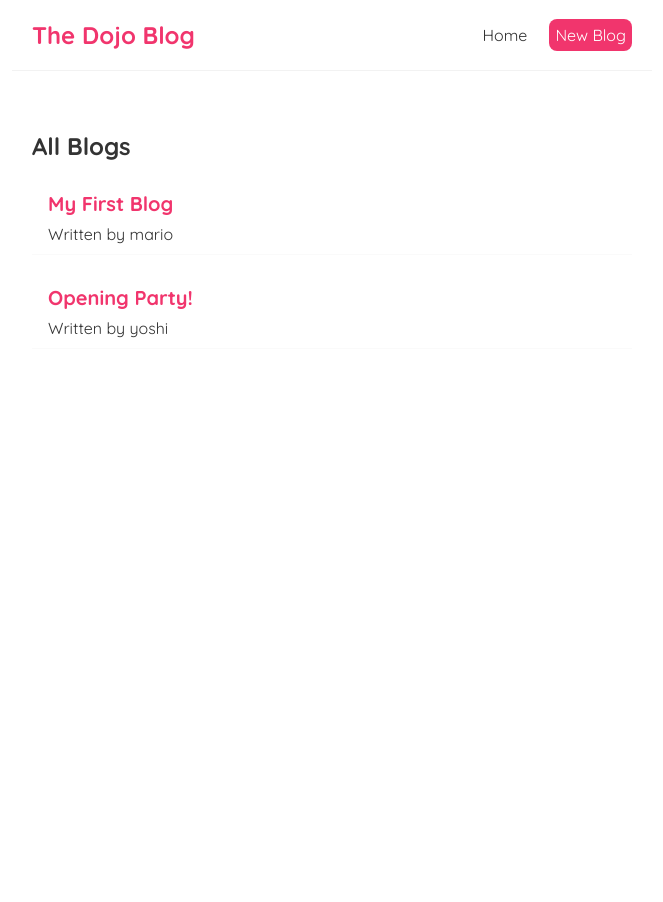
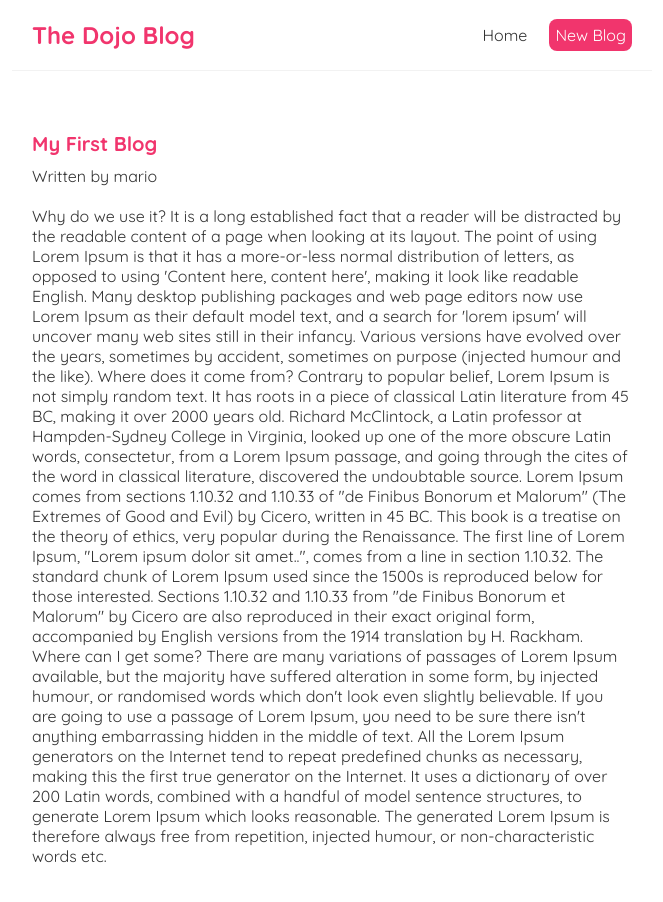
Before and after one commit to KhineThwe/React_Training, a React (Create React App) app: page /blogs/1 in a window 1280 px wide. Shown: the top 902 px of the page, without its empty margins (308-971 px from the left). Before the commit the page ends 800 px from the top, so only its background shows below. Built offline with nearby package versions, Linux system fonts and the light colour scheme; data requests are answered from the project's data file.

Commit message:
create form

```diff
--- a/package.json
+++ b/package.json
@@ -8,7 +8,7 @@
     "@testing-library/user-event": "^13.5.0",
     "react": "^18.2.0",
     "react-dom": "^18.2.0",
-    "react-router-dom": "^6.6.2",
+    "react-router-dom": "^5.3.4",
     "react-scripts": "5.0.1",
     "web-vitals": "^2.1.4"
   },
--- a/src/App.js
+++ b/src/App.js
@@ -1,14 +1,29 @@
 import Navbar from './Navbar';
 import Home from './Home';
+import { BrowserRouter as Router, Route, Switch } from 'react-router-dom';
+import Create from './Create';
+import BlogDetails from './BlogDetails';
 
 function App() {
   return (
-    <div className="App">
-      <Navbar />
-      <div className="content">
-        <Home />
+    <Router>
+      <div className="App">
+        <Navbar />
+        <div className="content">
+          <Switch>
+            <Route exact path="/">
+              <Home />
+            </Route>
+            <Route path="/create">
+              <Create />
+            </Route>
+            <Route path="/blogs/:id">
+              <BlogDetails />
+            </Route>
+          </Switch>
+        </div>
       </div>
-    </div>
+    </Router>
   );
 }
 
--- /dev/null
+++ b/src/BlogDetails.js
@@ -0,0 +1,23 @@
+import { useParams } from "react-router-dom";
+import useFetch from "./useFetch";
+
+const BlogDetails = () => {
+  const { id } = useParams();
+  const { data: blog, error, isPending } = useFetch('http://localhost:8000/blogs/' + id);
+
+  return (
+    <div className="blog-details">
+      { isPending && <div>Loading...</div> }
+      { error && <div>{ error }</div> }
+      { blog && (
+        <article>
+          <h2>{ blog.title }</h2>
+          <p>Written by { blog.author }</p>
+          <div>{ blog.body }</div>
+        </article>
+      )}
+    </div>
+  );
+}
+
+export default BlogDetails;
--- a/src/BlogList.js
+++ b/src/BlogList.js
@@ -1,11 +1,14 @@
-const BlogList = ({ blogs, title }) => {
+import { Link } from 'react-router-dom';
+
+const BlogList = ({ blogs }) => {
   return (
     <div className="blog-list">
-        <h2>{ title }</h2>
       {blogs.map(blog => (
         <div className="blog-preview" key={blog.id} >
+          <Link to={`/blogs/${blog.id}`}>
             <h2>{ blog.title }</h2>
             <p>Written by { blog.author }</p>
+          </Link>
         </div>
       ))}
     </div>
--- /dev/null
+++ b/src/Create.js
@@ -0,0 +1,40 @@
+import { useState } from "react";
+
+const Create = () => {
+  const [title, setTitle] = useState('');
+  const [body, setBody] = useState('');
+  const [author, setAuthor] = useState('mario');
+
+  return (
+    <div className="create">
+      <h2>Add a New Blog</h2>
+      <form>
+        <label>Blog title:</label>
+        <input
+          type="text"
+          required
+          value={title}
+          onChange={(e) => setTitle(e.target.value)}
+        />
+        <label>Blog body:</label>
+        <textarea
+          required
+          value={body}
+          onChange={(e) => setBody(e.target.value)}
+        ></textarea>
+        <label>Blog author:</label>
+        <select
+          value={author}
+          onChange={(e) => setAuthor(e.target.value)}
+        >
+          <option value="mario">mario</option>
+          <option value="yoshi">yoshi</option>
+        </select>
+        <button>Add Blog</button>
+        <p>{title}</p>
+      </form>
+    </div>
+  );
+}
+
+export default Create;
--- a/src/Home.jsx
+++ b/src/Home.jsx
@@ -1,15 +1,14 @@
-import { useEffect, useState } from "react";
 import BlogList from "./BlogList";
-import useFetch from './useFetch'
+import useFetch from "./useFetch";
 
 const Home = () => {
-  const {data:blogs,isPending,error} = useFetch("http://localhost:8000/blogs");
+  const { error, isPending, data: blogs } = useFetch('http://localhost:8000/blogs')
 
   return (
     <div className="home">
-        {Error && <div>{error}</div>}
-        {isPending && <div>....Loading</div>}
-      {blogs && <BlogList blogs={blogs} title="All Blogs"/>}
+      { error && <div>{ error }</div> }
+      { isPending && <div>Loading...</div> }
+      { blogs && <BlogList blogs={blogs} /> }
     </div>
   );
 }
--- a/src/Navbar.jsx
+++ b/src/Navbar.jsx
@@ -1,16 +1,19 @@
+import { Link } from "react-router-dom";
+
 const Navbar = () => {
   return (
     <nav className="navbar">
       <h1>The Dojo Blog</h1>
       <div className="links">
-          <a href="/">Home</a>
-          <a href="/create" style={{
+        <Link to="/">Home</Link>
+        <Link to="/create" style={{
           color: 'white',
           backgroundColor: '#f1356d',
           borderRadius: '8px'
-          }}>New Blog</a>
+        }}>New Blog</Link>
       </div>
     </nav>
   );
 }
-export default Navbar
+
+export default Navbar;
--- a/src/useFetch.js
+++ b/src/useFetch.js
@@ -1,30 +1,42 @@
-import { useEffect, useState } from "react";
-const useFetch = ()=>{
-   const [data, setData] = useState(null)
-   const [isPending, setPending] = useState(true)
+import { useState, useEffect } from 'react';
+
+const useFetch = (url) => {
+  const [data, setData] = useState(null);
+  const [isPending, setIsPending] = useState(true);
   const [error, setError] = useState(null);
+
   useEffect(() => {
+    const abortCont = new AbortController();
+
     setTimeout(() => {
-            fetch("http://localhost:8000/blogs")
-              .then((res) => {
-                if (!res.ok) {
-                  // error coming back from server
-                  throw Error("could not fetch the data for that resource");
+      fetch(url, { signal: abortCont.signal })
+      .then(res => {
+        if (!res.ok) { // error coming back from server
+          throw Error('could not fetch the data for that resource');
         }
         return res.json();
       })
-              .then((res) => {
-                setData(res);
-                setPending(false);
+      .then(data => {
+        setIsPending(false);
+        setData(data);
         setError(null);
       })
-              .catch((error) => {
-                console.log(error);
-                setPending(false);
-                setError(error.message);
-              });
+      .catch(err => {
+        if (err.name === 'AbortError') {
+          console.log('fetch aborted')
+        } else {
+          // auto catches network / connection error
+          setIsPending(false);
+          setError(err.message);
+        }
+      })
     }, 1000);
-      },[]);
-      return {data,isPending,error}
+
+    // abort the fetch
+    return () => abortCont.abort();
+  }, [url])
+
+  return { data, isPending, error };
 }
-export default useFetch
+
+export default useFetch;
```
Also changed, not shown: 1 other file (tests, documents, lock files or other folders). Lines whose indentation alone changed are shown as unchanged.
